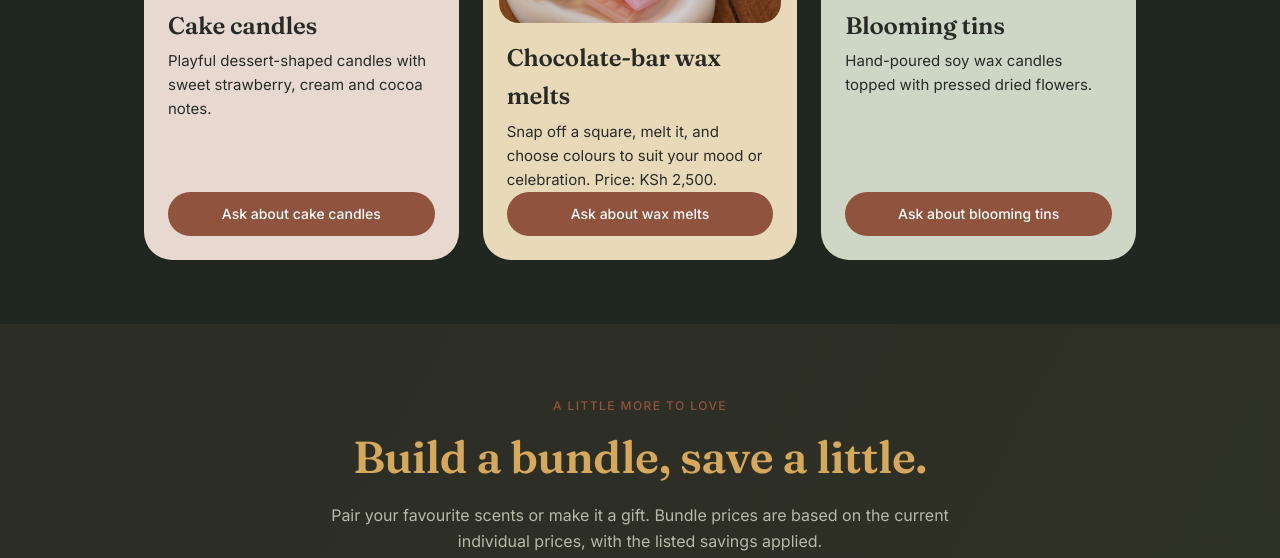
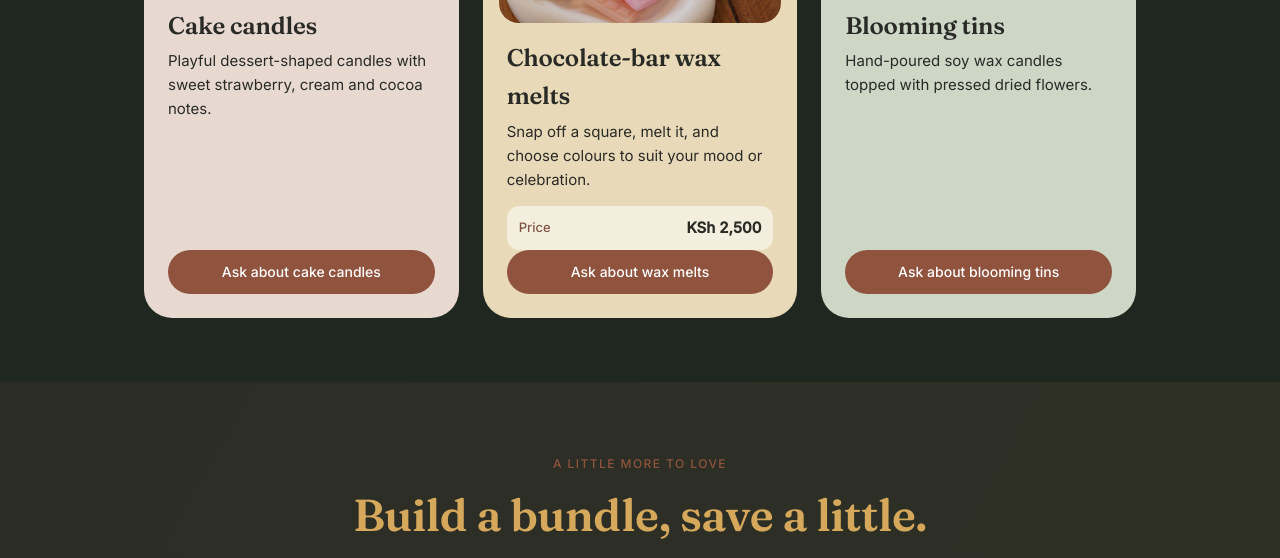
Before and after one commit to AshoGeeks/ikoi-by-asho-website, a plain HTML site: page index.html in a window 1280 px wide. Shown: the part 4540-5098 px from the top of the page. Drawn offline with Linux system fonts and the light colour scheme.

Commit message:
Fix wax melt price layout

```diff
--- a/index.html
+++ b/index.html
@@ -177,7 +177,7 @@
         <article class="treat" id="chocolate-bar-wax-melts">
           <img src="images/optimized/candle-13.jpg" alt="Chocolate-bar shaped wax melts on a dish" loading="lazy" decoding="async">
           <h3>Chocolate-bar wax melts</h3>
-          <p>Snap off a square, melt it, and choose colours to suit your mood or celebration. Price: KSh 2,500.</p>
+          <p>Snap off a square, melt it, and choose colours to suit your mood or celebration.</p><p class="price-row"><span>Price</span><strong>KSh 2,500</strong></p>
           <a class="bundle-order" href="https://wa.me/254727720317?text=Hi%20Ikoi%2C%20I%27d%20like%20to%20order%20the%20chocolate-bar%20wax%20melt%20bundle.">Ask about wax melts</a>
         </article>
         <article class="treat" id="blooming-tins">
```
